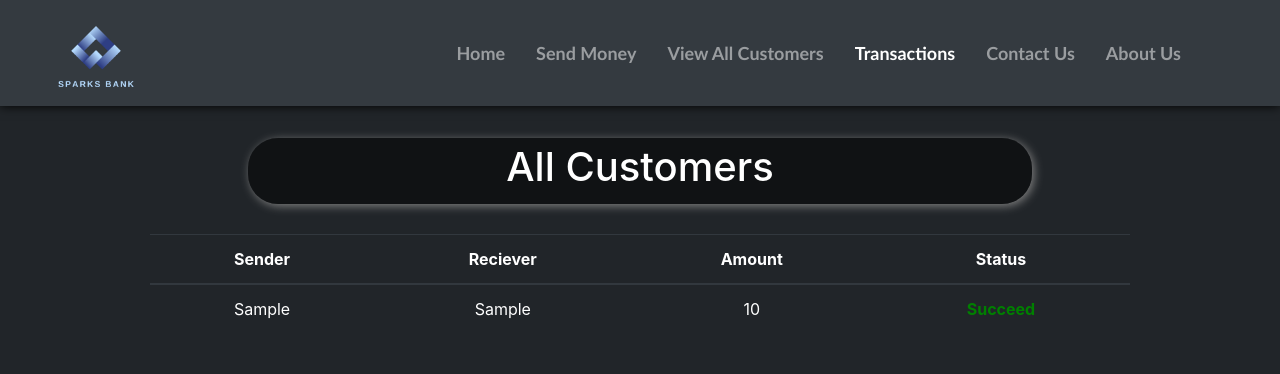
After one commit to Rohitm619/Basic-Banking-System, a PHP site: page /transactions.php in a window 1280 px wide. The commit adds this page. Shown: the top 374 px of the page. Run offline with PHP 8.4, Linux system fonts and the light colour scheme; tables that the repository leaves empty or names only in its code hold one stand-in row (values such as "Sample post"); some libraries are stand-ins or nearby versions.

Commit message:
transaction file

```diff
--- a/about_us.php
+++ b/about_us.php
@@ -52,6 +52,9 @@
                         <a class="nav-link text-nowrap" href="all_cust.php">View All Customers</a>
                     </li>
                     <li class="nav-item" style="margin-left:15px;">
+                        <a class="nav-link text-nowrap" href="transactions.php">Transactions</a>
+                    </li>
+                    <li class="nav-item" style="margin-left:15px;">
                         <a class="nav-link text-nowrap" href="contact_us.php">Contact Us</a>
                     </li>
                     <li class="nav-item" style="margin-left:15px; margin-right:75px;">
--- a/all_cust.php
+++ b/all_cust.php
@@ -51,6 +51,9 @@
                     </li>
                     <li class="nav-item" style="margin-left:15px;">
                         <a class="nav-link text-nowrap active" href="all_cust.php">View All Customers</a>
+                    </li>
+                    <li class="nav-item" style="margin-left:15px;">
+                        <a class="nav-link text-nowrap" href="transactions.php">Transactions</a>
                     </li>
                     <li class="nav-item" style="margin-left:15px;">
                         <a class="nav-link text-nowrap" href="contact_us.php">Contact Us</a>
--- a/check_blc.php
+++ b/check_blc.php
@@ -52,6 +52,9 @@
                     </li>
                     <li class="nav-item" style="margin-left:15px;">
                         <a class="nav-link text-nowrap" href="all_cust.php">View All Customers</a>
+                    </li>
+                    <li class="nav-item" style="margin-left:15px;">
+                        <a class="nav-link text-nowrap" href="transactions.php">Transactions</a>
                     </li>
                     <li class="nav-item" style="margin-left:15px;">
                         <a class="nav-link text-nowrap" href="contact_us.php">Contact Us</a>
--- a/contact_us.php
+++ b/contact_us.php
@@ -51,6 +51,9 @@
                     </li>
                     <li class="nav-item" style="margin-left:15px;">
                         <a class="nav-link text-nowrap" href="all_cust.php">View All Customers</a>
+                    </li>
+                    <li class="nav-item" style="margin-left:15px;">
+                        <a class="nav-link text-nowrap" href="transactions.php">Transactions</a>
                     </li>
                     <li class="nav-item" style="margin-left:15px;">
                         <a class="nav-link text-nowrap active" href="contact_us.php">Contact Us</a>
--- a/send_money.php
+++ b/send_money.php
@@ -55,6 +55,9 @@
                     </li>
                     <li class="nav-item" style="margin-left:15px;">
                         <a class="nav-link text-nowrap" href="all_cust.php">View All Customers</a>
+                    </li>
+                    <li class="nav-item" style="margin-left:15px;">
+                        <a class="nav-link text-nowrap" href="transactions.php">Transactions</a>
                     </li>
                     <li class="nav-item" style="margin-left:15px;">
                         <a class="nav-link text-nowrap" href="contact_us.php">Contact Us</a>
--- /dev/null
+++ b/transactions.php
@@ -0,0 +1,154 @@
+<!doctype html>
+<html lang="en">
+
+<head>
+
+    <meta charset="utf-8">
+    <meta name="viewport" content="width=device-width, initial-scale=1">
+    <link rel="apple-touch-icon" sizes="180x180" href="statics/apple-touch-icon.png">
+    <link rel="icon" type="image/png" sizes="32x32" href="statics/favicon-32x32.png">
+    <link rel="icon" type="image/png" sizes="16x16" href="statics/favicon-16x16.png">
+    <link rel="manifest" href="statics/site.webmanifest">
+
+    <link href="//maxcdn.bootstrapcdn.com/bootstrap/4.1.1/css/bootstrap.min.css" rel="stylesheet" id="bootstrap-css">
+    <script src="//maxcdn.bootstrapcdn.com/bootstrap/4.1.1/js/bootstrap.min.js"></script>
+    <script src="//cdnjs.cloudflare.com/ajax/libs/jquery/3.2.1/jquery.min.js"></script>
+
+
+    <link rel="stylesheet" href="https://use.fontawesome.com/releases/v5.1.0/css/all.css"
+        integrity="sha384-lKuwvrZot6UHsBSfcMvOkWwlCMgc0TaWr+30HWe3a4ltaBwTZhyTEggF5tJv8tbt" crossorigin="anonymous">
+    <title>Contact us - Sparks Bank</title>
+</head>
+
+<body style="background-color:#212529;">
+    <?php include 'spin.php'; ?>
+
+    <style>
+        .nav-link:hover {
+            text-decoration: underline;
+        }
+    </style>
+
+    <nav class="navbar navbar-expand-lg navbar-dark bg-dark fixed fixed-top"
+        style="font-family:candara; font-size:18px; box-shadow: 0px 0px 10px 0px black;">
+        <div class="container-fluid">
+            <a href="home.php"><img src="statics\logo.png" alt=""
+                    style="height: 80px; margin-left:25px; margin-top:10px;"></a>
+            <button class="navbar-toggler" type="button" data-bs-toggle="collapse"
+                data-bs-target="#navbarSupportedContent" aria-controls="navbarSupportedContent" aria-expanded="false"
+                aria-label="Toggle navigation">
+                <span class="navbar-toggler-icon"></span>
+            </button>
+        </div>
+        <div class="collapse navbar-collapse" id="navbarSupportedContent">
+            <b>
+                <ul class="navbar-nav ">
+                    <li class="nav-item nav-links" style="margin-left:15px;">
+                        <a class="nav-link text-nowrap" aria-current="page" href="home.php">Home</a>
+                    </li>
+                    <li class="nav-item" style="margin-left:15px; ">
+                        <a class="nav-link text-nowrap" href="send_money.php">Send Money</a>
+                    </li>
+                    <li class="nav-item" style="margin-left:15px;">
+                        <a class="nav-link text-nowrap" href="all_cust.php">View All Customers</a>
+                    </li>
+                    <li class="nav-item" style="margin-left:15px;">
+                        <a class="nav-link text-nowrap active" href="transactions.php">Transactions</a>
+                    </li>
+                    <li class="nav-item" style="margin-left:15px;">
+                        <a class="nav-link text-nowrap" href="contact_us.php">Contact Us</a>
+                    </li>
+                    <li class="nav-item" style="margin-left:15px; margin-right:75px;">
+                        <a class="nav-link text-nowrap" href="about_us.php">About Us</a>
+                    </li>
+                </ul>
+            </b>
+        </div>
+    </nav>
+
+
+
+    <style>
+        th,
+        td {
+            text-align: center;
+        }
+    </style>
+
+    <center>
+
+
+
+        <div class="container" style="margin-top: 10%; padding:10px 80px 10px 80px; ">
+            <div
+                style="width:80%; background-color:rgba(0,0,0,.5); padding:5px 5px 5px 5px; border-radius:30px; box-shadow: 2px 2px 10px gray;">
+                <h1 style=" color:white;">All Customers</h1>
+            </div>
+            <?php
+
+    $servername = "localhost";
+    $username = "root";
+    $password = "";
+    $database = "dbrohit";
+
+    $conn = mysqli_connect($servername, $username, $password, $database);
+    if(!$conn){
+        die("Connection not established: ".mysqli_connect_error());
+    }else{
+
+        $sql = "SELECT * FROM `transactions`";
+        $result = mysqli_query($conn, $sql);
+?>
+            <table class="table table-dark" style="margin-top: 30px;">
+                <thead>
+                    <tr>
+                        <th scope="col">Sender</th>
+                        <th scope="col">Reciever</th>
+                        <th scope="col">Amount</th>
+                        <th scope="col">Status</th>
+                    </tr>
+                </thead>
+
+                <style>
+                    .mybtn {
+
+                        box-shadow: 2px 2px 10px black;
+                        border-radius: 30px;
+                        font-weight: bold;
+                        background-color: lightgreen;
+                        color: green;
+                    }
+
+                    .mybtn:active {
+                        background-color: green;
+                        color: lightgreen;
+                    }
+                </style>
+                <?php
+echo "<tbody>";
+        while($row = mysqli_fetch_assoc($result)){
+        if(!(empty($row['sender']) && empty($row['receiver']) && empty($row['amount'])))
+            {echo    '
+            <tr>
+              <td>'.$row['sender'].'</td>
+              <td>'.$row['receiver'].'</td>
+              <td>'.$row['amount'].'</td>
+              <td>'; ?> <?php if($row['status'] == "succeed"){echo '<b><p style="color:green;">Succeed</p></b>';}else{echo '<b><p style="color:red;">Failed</p></b>';} ?>
+              <?php echo '</td>
+              </tr>';}
+    }
+
+    }
+    echo "</tbody>";
+?>
+        </div>
+    </center>
+
+
+
+    <script src="https://cdn.jsdelivr.net/npm/bootstrap@5.0.2/dist/js/bootstrap.bundle.min.js"
+        integrity="sha384-MrcW6ZMFYlzcLA8Nl+NtUVF0sA7MsXsP1UyJoMp4YLEuNSfAP+JcXn/tWtIaxVXM" crossorigin="anonymous">
+    </script>
+
+</body>
+</html>
```
Also changed, not shown: home.php (+5 -2 lines).
